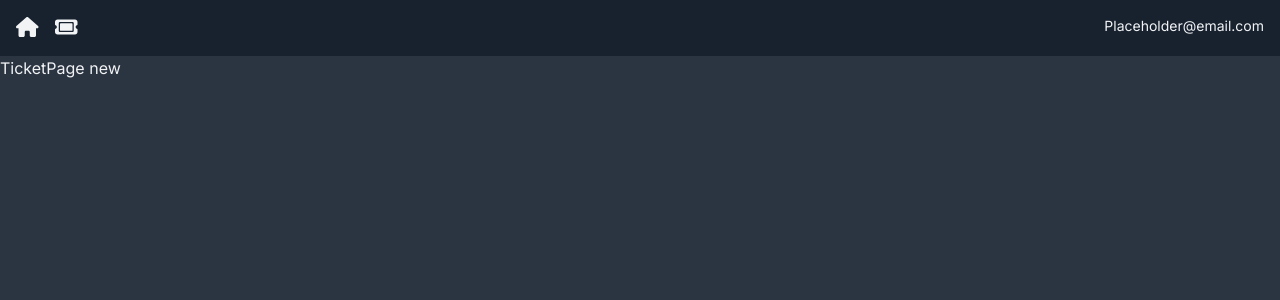
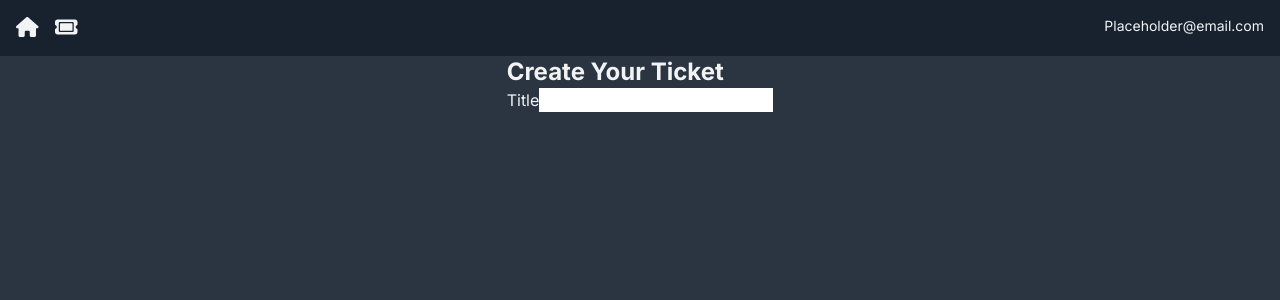
Before and after one commit to TJGit11/ticketing-application, a Next.js app: page /TicketPage/new in a window 1280 px wide. Shown: the top 300 px of the page. Built offline with nearby package versions, Linux system fonts and the light colour scheme.

Commit message:
import ticketForm on ticketpage

```diff
--- a/app/TicketPage/[id]/page.jsx
+++ b/app/TicketPage/[id]/page.jsx
@@ -1,5 +1,7 @@
+import TicketForm from "@/app/(components)/TicketForm";
+
 const TicketPage = ({ params }) => {
-  return <div>TicketPage {params.id}</div>;
+  return <TicketForm />;
 };
 
 export default TicketPage;
```
